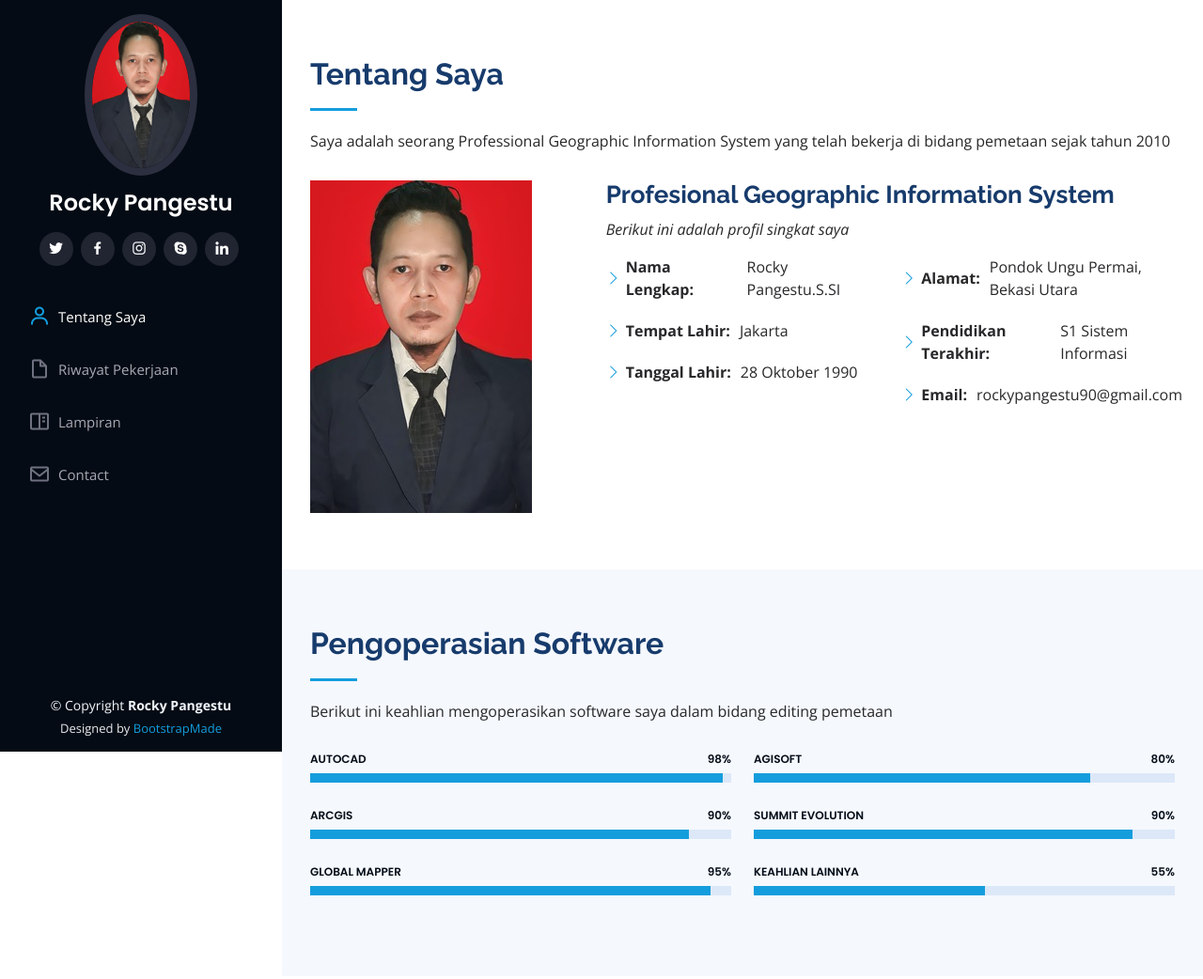
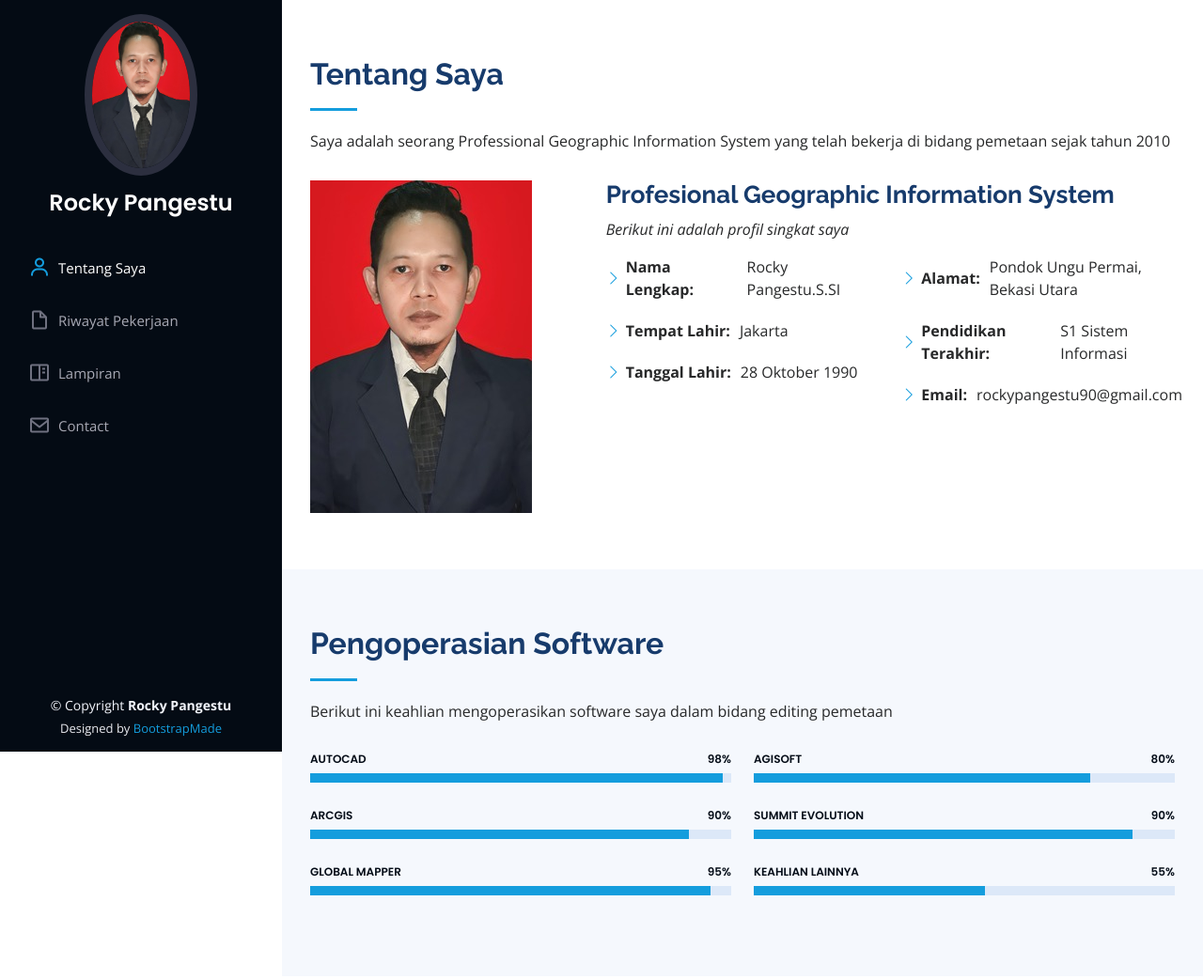
Before and after one commit to rockypangestu/cv-rocky, a plain HTML site: page index.html in a window 1280 px wide. Shown: the top 1042 px of the page at 94% size. Drawn offline with nearby package versions, Linux system fonts and the light colour scheme.

Commit message:
Update index.html

```diff
--- a/index.html
+++ b/index.html
@@ -47,12 +47,12 @@
       <div class="profile">
         <img src="assets/img/pass-foto.jpg" alt="" class="img-fluid rounded-circle">
         <h1 class="text-light"><a href="index.html">Rocky Pangestu</a></h1>
-        <div class="social-links mt-3 text-center">
+        <!--<div class="social-links mt-3 text-center">
           <a href="#" class="twitter"><i class="bx bxl-twitter"></i></a>
           <a href="#" class="facebook"><i class="bx bxl-facebook"></i></a>
           <a href="#" class="instagram"><i class="bx bxl-instagram"></i></a>
           <a href="#" class="google-plus"><i class="bx bxl-skype"></i></a>
-          <a href="#" class="linkedin"><i class="bx bxl-linkedin"></i></a>
+          <a href="#" class="linkedin"><i class="bx bxl-linkedin"></i></a>-->
         </div>
       </div>
 
```
